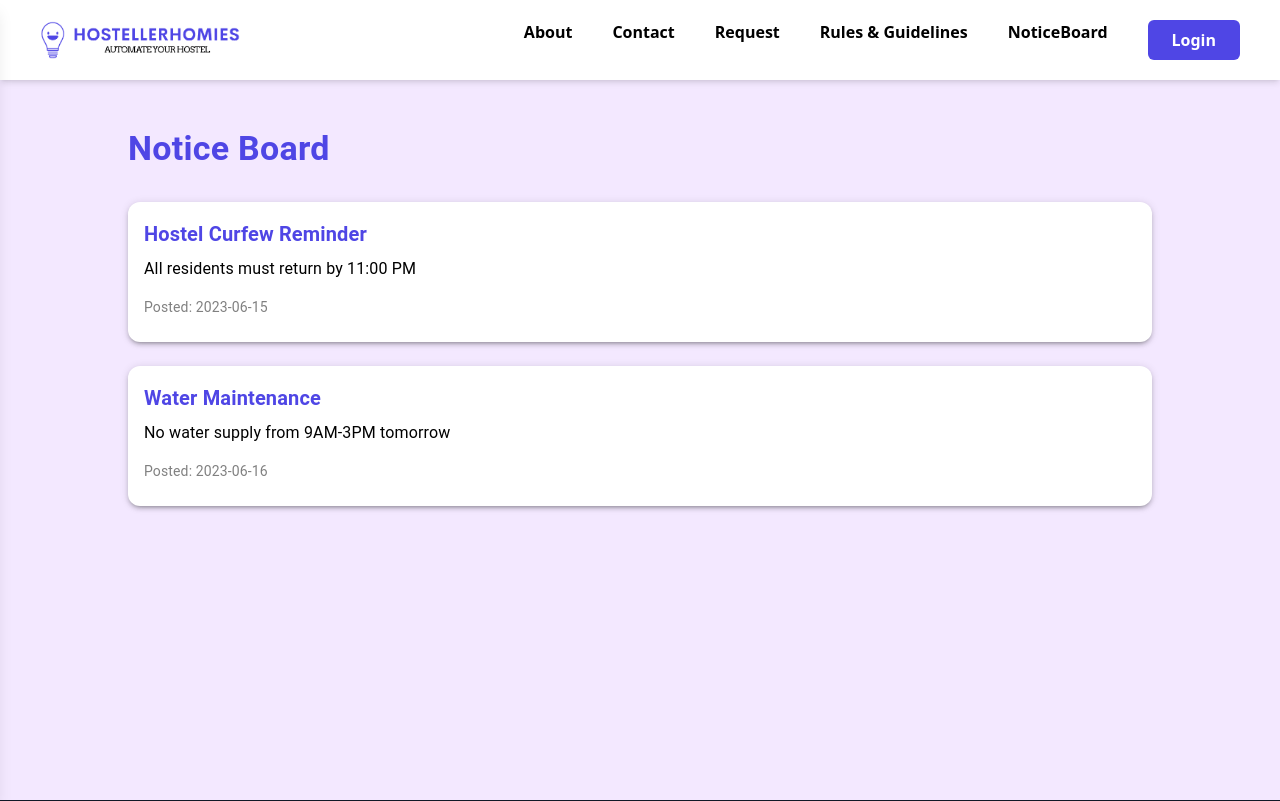
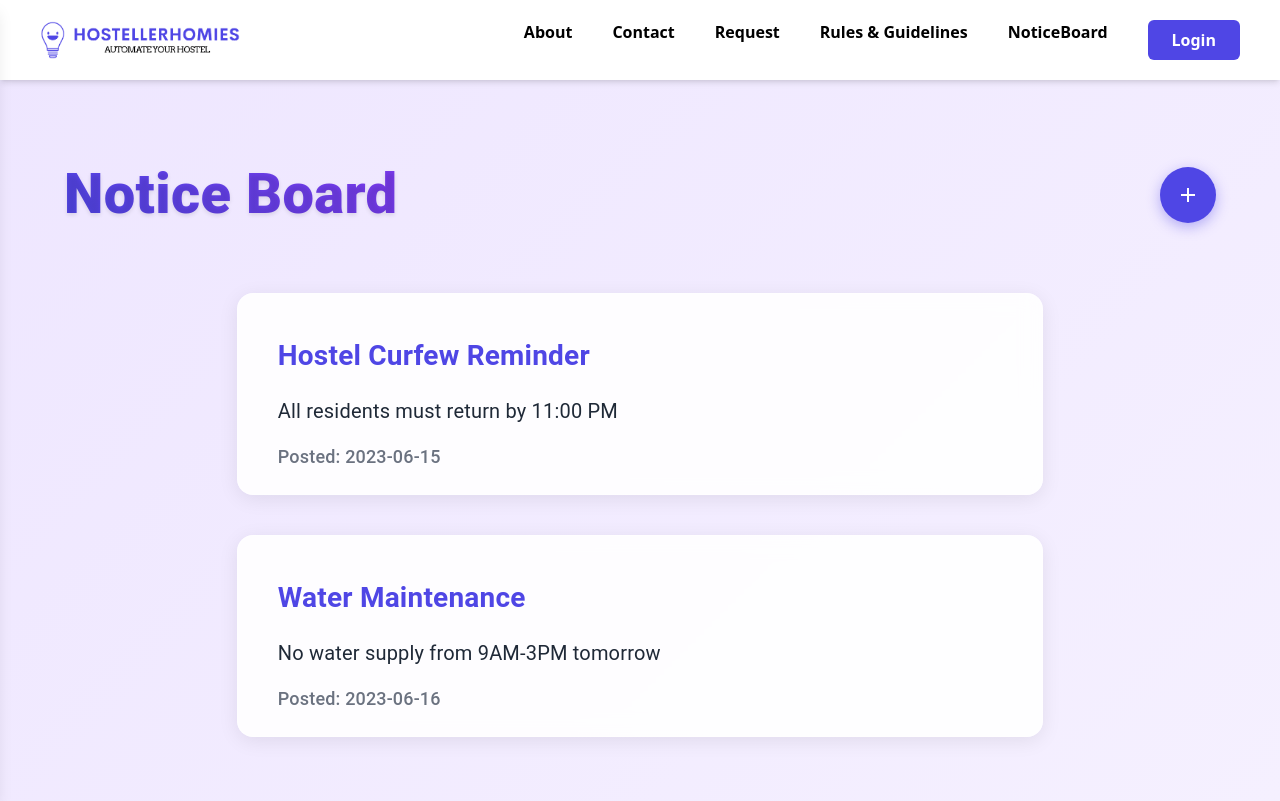
Before and after one commit to CoderRaushan/HostellerHomies, a React (Vite) app in the folder client/: page /notices in a window 1280 px wide. Built offline with nearby package versions, Linux system fonts and the light colour scheme.

Commit message:
Notice Board UI

```diff
--- a/client/src/components/LandingSite/About/About.jsx
+++ b/client/src/components/LandingSite/About/About.jsx
@@ -32,7 +32,7 @@ function About() {
   return (
     <div style={{ backgroundColor: "#f3e8ff" }} className="min-h-screen ">
      <h1
-  className="font-extrabold text-center text-2xl sm:text-4xl lg:text-5xl pt-11  mt-16
+  className="font-bold text-center text-2xl sm:text-4xl lg:text-5xl pt-11  mt-16
     text-black hover:scale-105 transition-transform duration-300
     tracking-tight leading-tight
     mb-4 relative z-10"
--- a/client/src/components/LandingSite/NoticeBoard/NoticeBoard.jsx
+++ b/client/src/components/LandingSite/NoticeBoard/NoticeBoard.jsx
@@ -10,6 +10,7 @@ import {
   DialogTitle,
   DialogContent,
   DialogActions,
+  Fab,
 } from "@mui/material";
 import { Add as AddIcon } from "@mui/icons-material";
 
@@ -30,12 +31,10 @@ const NoticeBoard = () => {
   ]);
 
   const [open, setOpen] = useState(false);
-  const [newNotice, setNewNotice] = useState({
-    title: "",
-    content: "",
-  });
+  const [newNotice, setNewNotice] = useState({ title: "", content: "" });
 
   const handleAddNotice = () => {
+    if (!newNotice.title || !newNotice.content) return;
     setNotices([
       {
         id: Date.now(),
@@ -50,99 +49,158 @@ const NoticeBoard = () => {
   };
 
   return (
-    <Box sx={{ minHeight: "100vh", backgroundColor: "#f3e8ff", padding: 16 }}>
+    <Box
+      sx={{
+        minHeight: "100vh",
+        background: "linear-gradient(135deg, #EEE6FF 0%, #F5F0FF 100%)",
+        padding: { xs: 2, sm: 4, md: 6, lg: 8 },
+        pt: { xs: 12, sm: 14, lg: 20 }, // Adjusted padding for larger screens
+      }}
+    >
       {/* Header */}
       <Box
         sx={{
           display: "flex",
           justifyContent: "space-between",
           alignItems: "center",
-          mb: 4,
+          mb: { xs: 4, sm: 6, lg: 8 },
+          mx: "auto",
+          maxWidth: "1200px",
         }}
       >
-        <Typography variant="h4" sx={{ color: "#4f46e5", fontWeight: "bold" }}>
+        <Typography
+          variant="h4"
+          sx={{
+            background: "linear-gradient(45deg, #4f46e5, #7c3aed)",
+            backgroundClip: "text",
+            WebkitBackgroundClip: "text",
+            color: "transparent",
+            fontWeight: 800,
+            fontSize: { xs: "2rem", sm: "2.5rem", md: "3rem", lg: "3.5rem" },
+            textShadow: "0px 2px 4px rgba(0,0,0,0.1)",
+            textAlign: "center", // Centered header
+          }}
+        >
           Notice Board
         </Typography>
+
+        <Fab
+          color="primary"
+          onClick={() => setOpen(true)}
+          sx={{
+            bgcolor: "#4f46e5",
+            "&:hover": { bgcolor: "#4338ca" },
+            boxShadow: "0 4px 14px rgba(79, 70, 229, 0.4)",
+          }}
+        >
+          <AddIcon />
+        </Fab>
       </Box>
 
-      {/* Notices List */}
+      {/* Notices Container */}
+      <Box
+        sx={{
+          maxWidth: { xs: "100%", sm: "90%", md: "80%", lg: "70%" }, // Responsive width
+          mx: "auto",
+          display: "flex",
+          flexDirection: "column",
+          gap: { xs: 3, sm: 4, lg: 5 }, // Adjusted gap for larger screens
+        }}
+      >
         {notices.map((notice) => (
           <Card
             key={notice.id}
             sx={{
-            mb: 3,
-            backgroundColor: "white",
-            borderRadius: 3,
-            boxShadow: 3,
-            transition: "0.3s",
+              backgroundColor: "rgba(255, 255, 255, 0.9)",
+              backdropFilter: "blur(10px)",
+              borderRadius: "16px",
+              boxShadow: "0 4px 20px rgba(0,0,0,0.08)",
+              transition: "all 0.3s ease",
+              border: "1px solid rgba(255,255,255,0.3)",
               "&:hover": {
                 transform: "translateY(-5px)",
-              boxShadow: 6,
+                boxShadow: "0 8px 25px rgba(0,0,0,0.1)",
               },
             }}
           >
-          <CardContent>
+            <CardContent sx={{ p: { xs: 3, sm: 4, lg: 5 } }}>
               <Typography
                 variant="h6"
-              sx={{ color: "#4f46e5", fontWeight: "bold" }}
-              gutterBottom
+                sx={{
+                  color: "#4f46e5",
+                  fontWeight: 700,
+                  fontSize: { xs: "1.25rem", sm: "1.5rem", lg: "1.75rem" },
+                  mb: 2,
+                }}
               >
                 {notice.title}
               </Typography>
-            <Typography sx={{ color: "black", mb: 2 }}>
+              <Typography
+                sx={{
+                  color: "#1f2937",
+                  fontSize: { xs: "1rem", sm: "1.125rem", lg: "1.25rem" },
+                  lineHeight: 1.6,
+                  mb: 2,
+                }}
+              >
                 {notice.content}
               </Typography>
-            <Typography sx={{ fontSize: 14, color: "gray" }}>
+              <Typography
+                sx={{
+                  fontSize: { xs: "0.875rem", sm: "1rem", lg: "1.125rem" },
+                  color: "#6b7280",
+                  fontWeight: 500,
+                }}
+              >
                 Posted: {notice.date}
               </Typography>
             </CardContent>
           </Card>
         ))}
+      </Box>
 
       {/* Add Notice Dialog */}
-      <Dialog open={open} onClose={() => setOpen(false)}>
+      <Dialog
+        open={open}
+        onClose={() => setOpen(false)}
+        PaperProps={{
+          sx: {
+            borderRadius: "16px",
+            boxShadow: "0 25px 50px -12px rgba(0,0,0,0.25)",
+            width: { xs: "90%", sm: "80%", maxWidth: "600px" },
+          },
+        }}
+      >
         <DialogTitle
           sx={{
-            backgroundColor: "#4f46e5",
+            bgcolor: "#4f46e5",
             color: "white",
-            fontWeight: "bold",
+            py: 3,
+            fontSize: { xs: "1.25rem", sm: "1.5rem", lg: "1.75rem" },
+            fontWeight: 700,
           }}
         >
           Add New Notice
         </DialogTitle>
-        <DialogContent sx={{ backgroundColor: "white" }}>
+        <DialogContent sx={{ p: 3, pt: 4 }}>
           <TextField
             autoFocus
-            margin="dense"
-            label="Title"
+            label="Notice Title"
             fullWidth
             value={newNotice.title}
-            onChange={(e) =>
-              setNewNotice({ ...newNotice, title: e.target.value })
-            }
-            sx={{
-              "& label.Mui-focused": { color: "#4f46e5" },
-              "& .MuiInput-underline:after": { borderBottomColor: "#4f46e5" },
-            }}
+            onChange={(e) => setNewNotice({ ...newNotice, title: e.target.value })}
+            sx={{ mb: 3 }}
           />
           <TextField
-            margin="dense"
-            label="Content"
+            label="Notice Content"
             fullWidth
             multiline
             rows={4}
             value={newNotice.content}
-            onChange={(e) =>
-              setNewNotice({ ...newNotice, content: e.target.value })
-            }
-            sx={{
-              "& label.Mui-focused": { color: "#4f46e5" },
-              "& .MuiInput-underline:after": { borderBottomColor: "#4f46e5" },
-              mt: 2,
-            }}
+            onChange={(e) => setNewNotice({ ...newNotice, content: e.target.value })}
           />
         </DialogContent>
-        <DialogActions sx={{ backgroundColor: "white", padding: 2 }}>
+        <DialogActions sx={{ p: 3, gap: 1 }}>
           <Button onClick={() => setOpen(false)} sx={{ color: "#4f46e5" }}>
             Cancel
           </Button>
@@ -150,8 +208,9 @@ const NoticeBoard = () => {
             onClick={handleAddNotice}
             variant="contained"
             sx={{
-              backgroundColor: "#4f46e5",
-              ":hover": { backgroundColor: "#4338ca" },
+              bgcolor: "#4f46e5",
+              "&:hover": { bgcolor: "#4338ca" },
+              px: 3,
             }}
           >
             Post Notice
```
Lines whose indentation alone changed are shown as unchanged.
